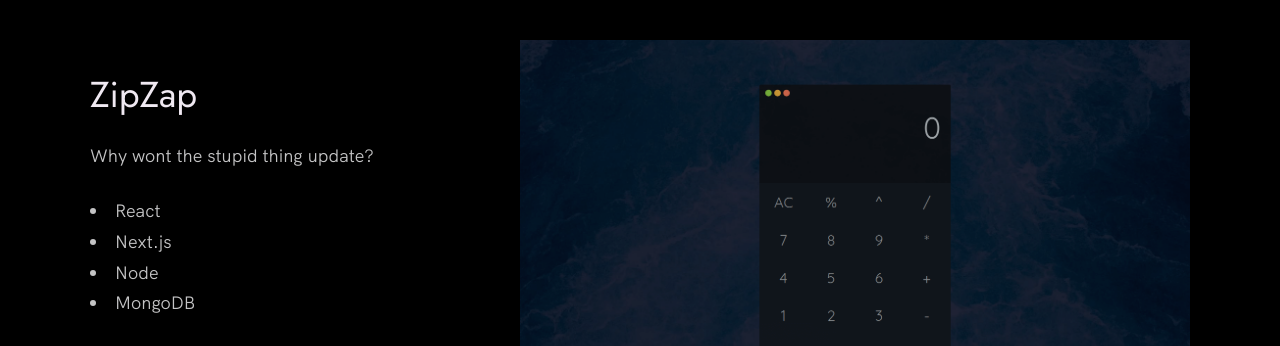
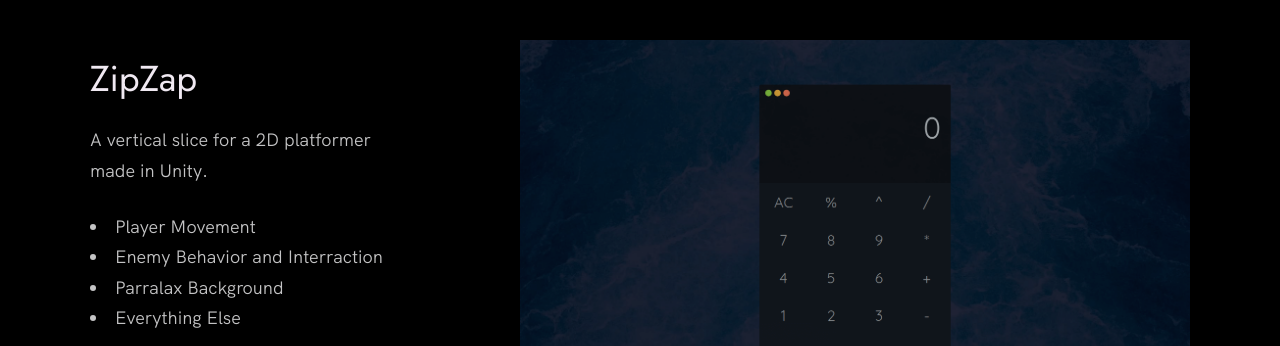
Before and after one commit to Chris-Tromboss/Portfolio, a plain HTML site: page index.html in a window 1280 px wide. Shown: the part 1690-2036 px from the top of the page. Drawn offline with Linux system fonts and the light colour scheme.

Commit message:
Update index.html

```diff
--- a/index.html
+++ b/index.html
@@ -107,14 +107,13 @@
             <div class="work__text">
               <h3>ZipZap</h3>
               <p>
-                Why wont the stupid thing update?
-
+                A vertical slice for a 2D platformer made in Unity.
               </p>
               <ul class="work__list">
-                <li>React</li>
-                <li>Next.js</li>
-                <li>Node</li>
-                <li>MongoDB</li>
+                <li>Player Movement</li>
+                <li>Enemy Behavior and Interraction</li>
+                <li>Parralax Background</li>
+                <li>Everything Else</li>
               </ul>
 
               <div class="work__links">
```
